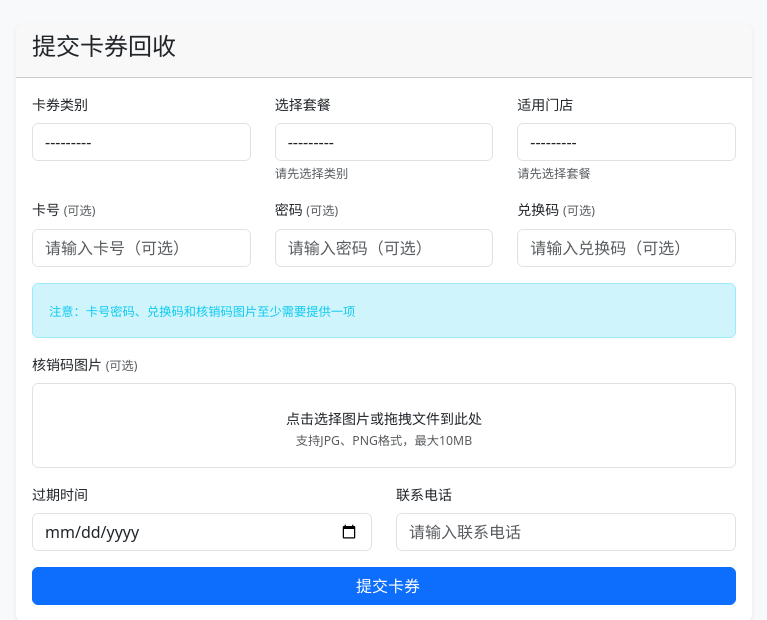
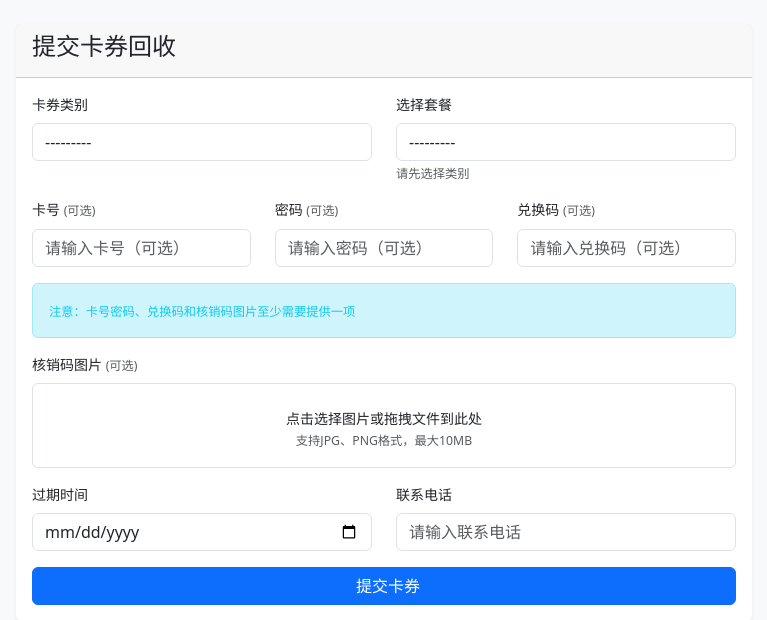
Before and after one commit to jhzhou002/card_recycle, a Django app: page /submit/ in a window 1280 px wide. Shown: the part 56-676 px from the top of the page, without its empty margins (256-1023 px from the left). Run offline with Django 4.2, Linux system fonts and the light colour scheme; the visitor is signed in with stand-in values (Sample User, id 1); data that the repository does not hold is empty; parts of the project's set-up code (start-up, migrations or seed data) failed here and were passed over; some libraries are stand-ins or nearby versions.

Commit message:
优化移动端用户体验：固定菜单和简化提交流程
主要优化：
• 固定首页左侧分类菜单，右侧内容区域独立滚动，营造APP级使用体验
• 简化卡券提交表单：移除门店选择步骤，通过套餐名称直接区分门店
• 优化后台管理：移除门店管理功能，套餐名称包含门店信息便于区分
• 提升移动端操作流畅性：减少用户选择步骤，专注核心信息填写

技术改进：
• 移动端固定布局优化：左侧菜单position:fixed，右侧内容独立滚动
• 表单验证简化：移除门店相关的前后端验证逻辑
• 管理后台调整：Package管理界面简化，提供套餐命名指导
• iOS触摸滚动优化：-webkit-overflow-scrolling:touch

业务流程优化：
• 套餐命名标准化：如"9.9元30枚（12店通用）"、"9.9元30枚（56店通用）"
• 用户提交路径简化：选择套餐→填写卡密→上传收款码→提交完成

🤖 Generated with [Claude Code](https://claude.ai/code)

Co-Authored-By: Claude <noreply@anthropic.com>

```diff
--- a/recycling/views.py
+++ b/recycling/views.py
@@ -161,7 +161,6 @@ def submit_card(request):
                 form_data = {
                     'category': request.POST.get('category'),
                     'package': request.POST.get('package'),
-                    'store': request.POST.get('store'),
                     'card_number': request.POST.get('card_number', ''),
                     'card_secret': request.POST.get('card_secret', ''),
                     'redemption_code': request.POST.get('redemption_code', ''),
@@ -178,7 +177,7 @@ def submit_card(request):
                     return JsonResponse({'error': '请上传收款码图片'}, status=400)
 
                 # 验证必填字段
-                if not all([form_data['category'], form_data['package'], form_data['store'],
+                if not all([form_data['category'], form_data['package'],
                            form_data['expire_date'], form_data['telephone']]):
                     return JsonResponse({'error': '请填写所有必填字段'}, status=400)
 
@@ -195,7 +194,7 @@ def submit_card(request):
                     user=request.user,
                     category_id=form_data['category'],
                     package_id=form_data['package'],
-                    store_id=form_data['store'],
+                    store=None,  # 不再使用门店字段
                     commission=Package.objects.get(id=form_data['package']).commission,
                     card_number=form_data['card_number'],
                     card_secret=form_data['card_secret'],
--- a/templates/recycling/submit_card.html
+++ b/templates/recycling/submit_card.html
@@ -297,39 +297,23 @@
                                 <span id="commissionInfo" class="text-muted">请先选择类别</span>
                             </div>
                         </div>
-                        <div class="mb-3">
-                            <label for="{{ form.store.id_for_label }}" class="form-label">适用门店</label>
-                            {{ form.store }}
-                            <div class="form-text">
-                                <span id="storeInfo" class="text-muted">请先选择套餐</span>
-                            </div>
-                        </div>
                     </div>
 
                     <!-- 桌面端：保持原有布局 -->
                     <div class="d-none d-md-block">
                         <div class="row">
-                            <div class="col-md-4">
+                            <div class="col-md-6">
                                 <div class="mb-3">
                                     <label for="{{ form.category.id_for_label }}" class="form-label">卡券类别</label>
                                     {{ form.category }}
                                 </div>
                             </div>
-                            <div class="col-md-4">
+                            <div class="col-md-6">
                                 <div class="mb-3">
                                     <label for="{{ form.package.id_for_label }}" class="form-label">选择套餐</label>
                                     {{ form.package }}
                                     <div class="form-text">
                                         <span id="commissionInfoDesktop" class="text-muted">请先选择类别</span>
-                                    </div>
-                                </div>
-                            </div>
-                            <div class="col-md-4">
-                                <div class="mb-3">
-                                    <label for="{{ form.store.id_for_label }}" class="form-label">适用门店</label>
-                                    {{ form.store }}
-                                    <div class="form-text">
-                                        <span id="storeInfoDesktop" class="text-muted">请先选择套餐</span>
                                     </div>
                                 </div>
                             </div>
@@ -553,29 +537,10 @@ $(document).ready(function() {
         $('#mobile-payment-upload').show();
     });
 
-    // 类别选择变化时更新套餐和门店字段可见性
+    // 类别选择变化时更新套餐
     $('#category').change(function() {
         var categoryId = $(this).val();
         if (categoryId) {
-            // 获取类别信息
-            $.get('/api/categories/', {category_id: categoryId})
-                .done(function(categoryData) {
-                    // 控制门店字段显示（移动端和桌面端）
-                    var storeFieldMobile = $('#store').closest('.col-12');
-                    var storeFieldDesktop = $('#store').closest('.col-md-4');
-                    if (categoryData.show_store_field) {
-                        storeFieldMobile.show();
-                        storeFieldDesktop.show();
-                    } else {
-                        storeFieldMobile.hide();
-                        storeFieldDesktop.hide();
-                        $('#store').val(''); // 清空门店选择
-                    }
-                })
-                .fail(function() {
-                    console.error('获取类别信息失败');
-                });
-
             // 加载套餐
             $.get('/api/packages/', {category_id: categoryId})
                 .done(function(data) {
@@ -593,12 +558,10 @@ $(document).ready(function() {
         } else {
             $('#package').empty().append('<option value="">请先选择类别</option>');
             $('#commissionInfo, #commissionInfoDesktop').text('请先选择类别');
-            // 显示门店字段（默认显示）
-            $('#store').closest('.col-12, .col-md-4').show();
         }
     });
 
-    // 套餐选择变化时显示佣金和加载门店
+    // 套餐选择变化时显示佣金
     $('#package').change(function() {
         var packageId = $(this).val();
         if (packageId) {
@@ -614,42 +577,8 @@ $(document).ready(function() {
                 .fail(function() {
                     $('#commissionInfo, #commissionInfoDesktop').text('获取佣金信息失败');
                 });
-
-            // 加载适用门店
-            $.get('/api/stores/', {package_id: packageId})
-                .done(function(data) {
-                    var storeSelect = $('#store');
-                    storeSelect.empty();
-                    storeSelect.append('<option value="">请选择门店</option>');
-
-                    $.each(data, function(index, store) {
-                        storeSelect.append('<option value="' + store.id + '">' + store.name + '</option>');
-                    });
-
-                    if (data.length === 0) {
-                        $('#storeInfo, #storeInfoDesktop').text('该套餐暂无可用门店');
-                    } else {
-                        $('#storeInfo, #storeInfoDesktop').text('共' + data.length + '个门店可选');
-                    }
-                })
-                .fail(function() {
-                    $('#storeInfo, #storeInfoDesktop').text('获取门店列表失败');
-                });
         } else {
             $('#commissionInfo, #commissionInfoDesktop').text('请先选择套餐');
-            $('#store').empty().append('<option value="">请先选择套餐</option>');
-            $('#storeInfo, #storeInfoDesktop').text('请先选择套餐');
-        }
-    });
-
-    // 门店选择变化时显示门店信息
-    $('#store').change(function() {
-        var storeId = $(this).val();
-        if (storeId) {
-            var selectedText = $(this).find('option:selected').text();
-            $('#storeInfo, #storeInfoDesktop').text('已选择：' + selectedText);
-        } else {
-            $('#storeInfo, #storeInfoDesktop').text('请选择门店');
         }
     });
 
@@ -801,11 +730,6 @@ $(document).ready(function() {
             return false;
         }
 
-        if (!$('#store').val()) {
-            alert('请选择适用门店');
-            e.preventDefault();
-            return false;
-        }
 
         if (!$('#id_expire_date').val()) {
             alert('请选择过期时间');
@@ -844,7 +768,6 @@ $(document).ready(function() {
             const formData = {
                 category: $('#category').val(),
                 package: $('#package').val(),
-                store: $('#store').val(),
                 card_number: $('#id_card_number').val(),
                 card_secret: $('#id_card_secret').val(),
                 redemption_code: $('#id_redemption_code').val(),
```
Also changed, not shown: recycling/admin.py (+12 -18 lines), templates/recycling/home.html (+16 -6 lines), .claude/settings.local.json.
